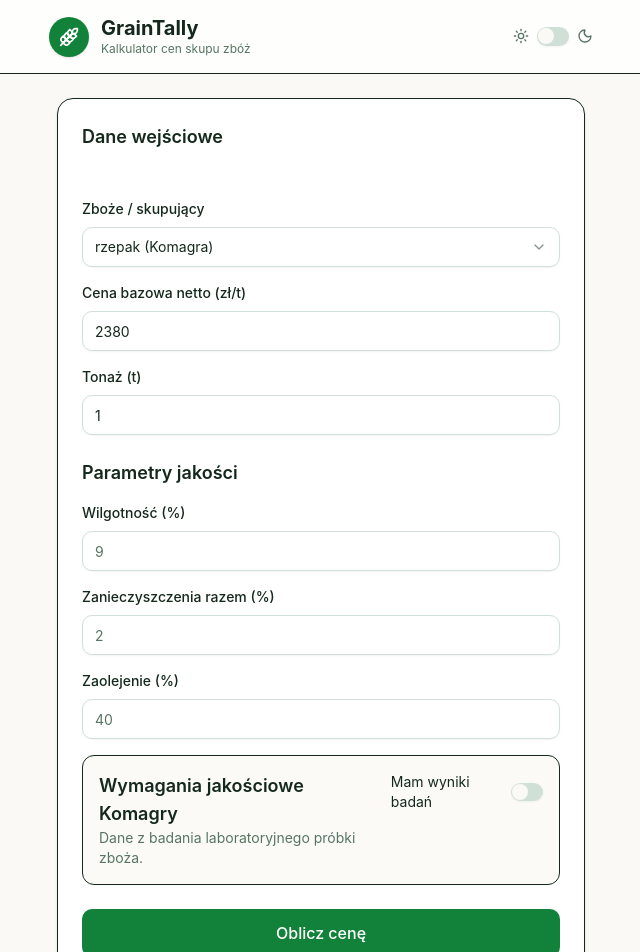
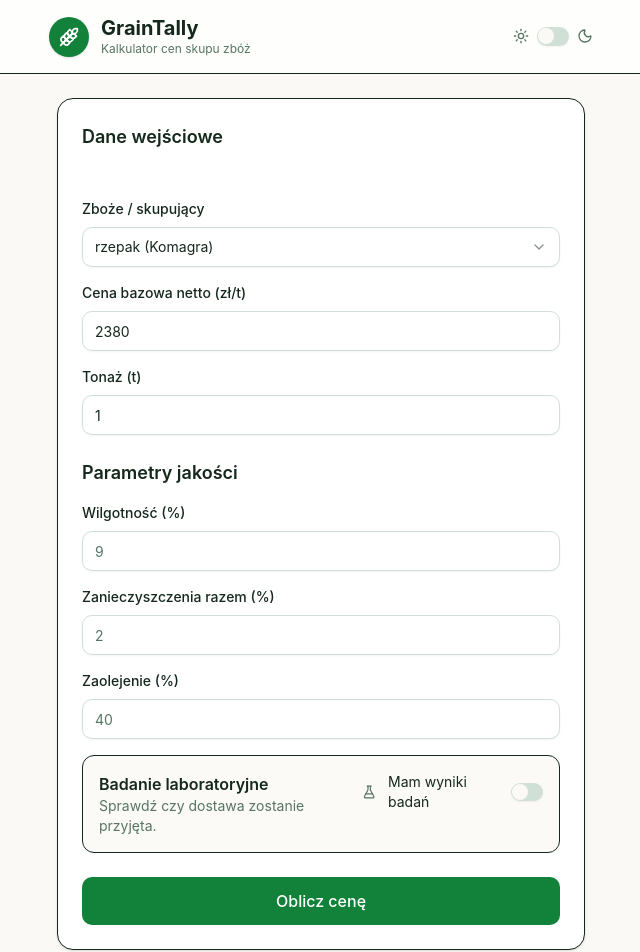
Before and after one commit to Blazej90/graintally, a React (Vite) app: page / in a window 1280 px wide. Shown: the top 952 px of the page, without its empty margins (319-959 px from the left). Built offline with nearby package versions, Linux system fonts and the light colour scheme.

Commit message:
poprawa sekcji laboratoryjnej: krotszy naglowek, ikona fiolki i wyjasnienie

```diff
--- a/src/App.tsx
+++ b/src/App.tsx
@@ -1,5 +1,5 @@
 import { useMemo, useState } from 'react';
-import { Wheat } from 'lucide-react';
+import { Wheat, FlaskConical } from 'lucide-react';
 import { calculatePrice } from '@/pricingEngine';
 import { rzepakKomagra, rzepakKomagraHardRequirements } from '@/data/rzepak-komagra';
 import type { GrainPriceList, PriceCalculationResult } from '@/types';
@@ -263,12 +263,13 @@ export default function App() {
             <div className="space-y-4 rounded-lg border bg-secondary/30 p-4">
               <div className="flex flex-col gap-4 sm:flex-row sm:items-start sm:justify-between">
                 <div>
-                  <h2 className="text-lg font-semibold">Wymagania jakościowe Komagry</h2>
+                  <h2 className="text-base font-semibold">Badanie laboratoryjne</h2>
                   <p className="text-sm text-muted-foreground">
-                    Dane z badania laboratoryjnego próbki zboża.
+                    Sprawdź czy dostawa zostanie przyjęta.
                   </p>
                 </div>
                 <div className="flex items-center gap-3">
+                  <FlaskConical className="size-4 text-muted-foreground" />
                   <Label htmlFor="labResults" className="text-sm font-normal">
                     Mam wyniki badań
                   </Label>
```
